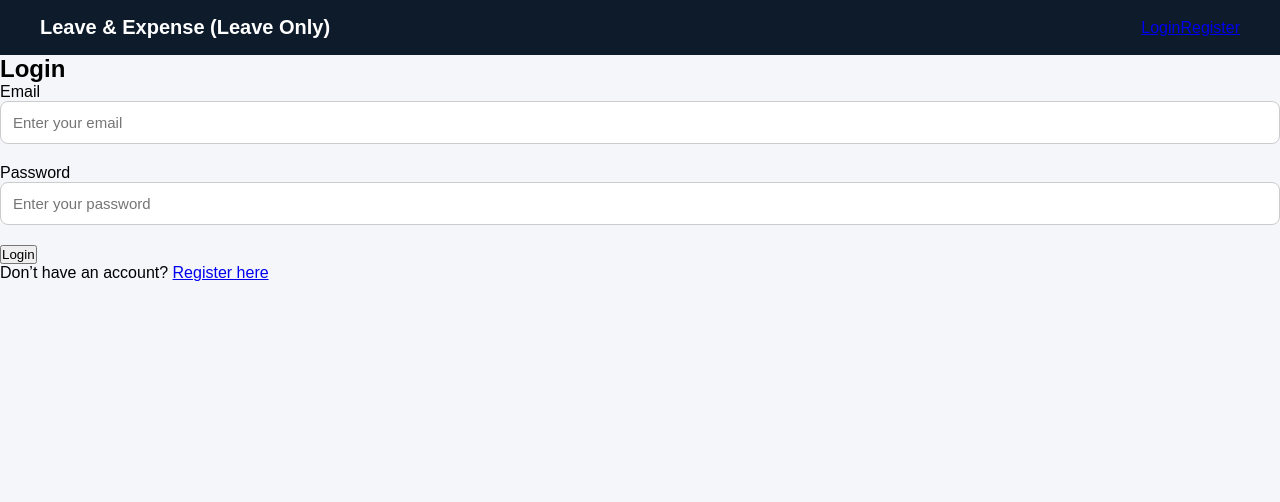
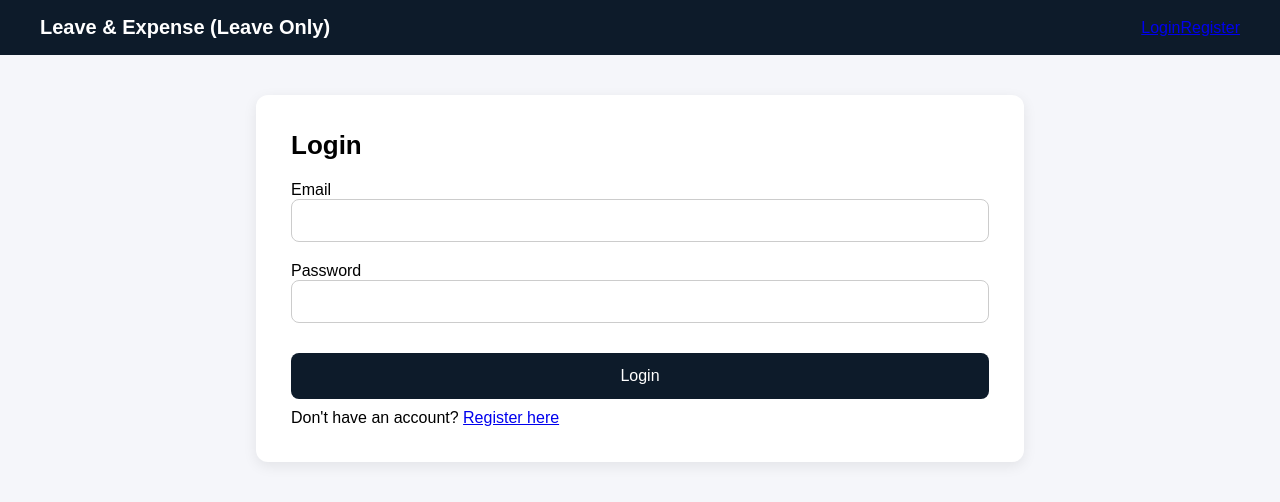
Before and after one commit to Gowthamsenthil-22/leave_sys, a React app in the folder frontend/: page /login in a window 1280 px wide. Shown: the top 502 px of the page. Built offline with nearby package versions, Linux system fonts and the light colour scheme; the HTML template or start-up script is replaced by a standard one.

Commit message:
Refactor LoginPage to use updated state handling

```diff
--- a/frontend/src/pages/LoginPage.jsx
+++ b/frontend/src/pages/LoginPage.jsx
@@ -1,56 +1,51 @@
 import React, { useState } from "react";
-import { Link } from "react-router-dom";
 import { useAuth } from "../context/AuthContext";
+import { useNavigate, Link } from "react-router-dom";
 import axiosClient from "../api/axiosClient";
 
 const LoginPage = () => {
   const { login } = useAuth();
-  const [formData, setFormData] = useState({ email: "", password: "" });
+  const navigate = useNavigate();
 
-  const onChange = (e) =>
-    setFormData({ ...formData, [e.target.name]: e.target.value });
+  const [form, setForm] = useState({ email: "", password: "" });
+
+  const handleChange = (e) => {
+    setForm({ ...form, [e.target.name]: e.target.value });
+  };
 
   const onSubmit = async (e) => {
     e.preventDefault();
-    const res = await axiosClient.post("/auth/login", formData);
+
+    const res = await axiosClient.post("/auth/login", form);
+
     login(res.data.user, res.data.token);
+
+    if (res.data.user.role === "employee") navigate("/employee/dashboard");
+    else navigate("/manager/dashboard");
   };
 
   return (
-    <div className="page-container">
-      <div className="card">
-        <h2>Login</h2>
+    <div className="page-card">
+      <h2 className="page-title">Login</h2>
 
-        <form onSubmit={onSubmit} className="form">
+      <form onSubmit={onSubmit}>
+
         <div className="form-group">
           <label>Email</label>
-            <input
-              name="email"
-              type="email"
-              placeholder="Enter your email"
-              onChange={onChange}
-              required
-            />
+          <input name="email" type="email" required onChange={handleChange} />
         </div>
 
         <div className="form-group">
           <label>Password</label>
-            <input
-              name="password"
-              type="password"
-              placeholder="Enter your password"
-              onChange={onChange}
-              required
-            />
+          <input name="password" type="password" required onChange={handleChange} />
         </div>
 
-          <button className="primary-button">Login</button>
+        <button className="primary-btn">Login</button>
       </form>
 
-        <p className="muted-text">
-          Don’t have an account? <Link to="/register">Register here</Link>
+      <p style={{ marginTop: "10px" }}>
+        Don't have an account? <Link to="/register">Register here</Link>
       </p>
-      </div>
     </div>
   );
 };
```
Lines whose indentation alone changed are shown as unchanged.
